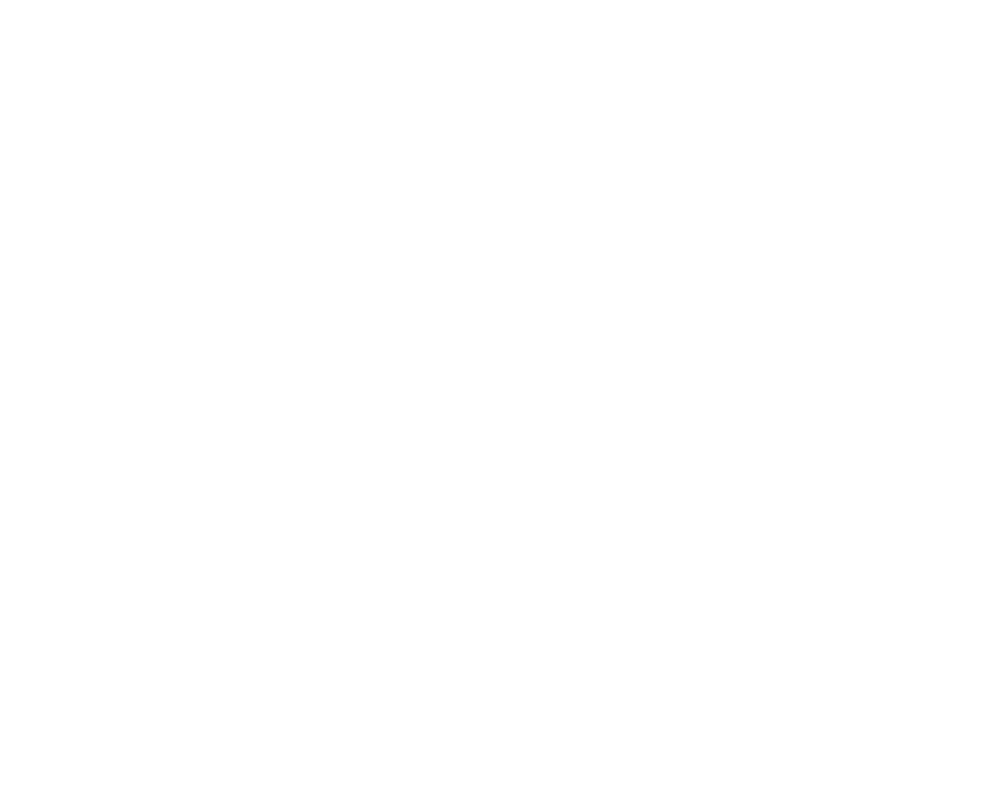
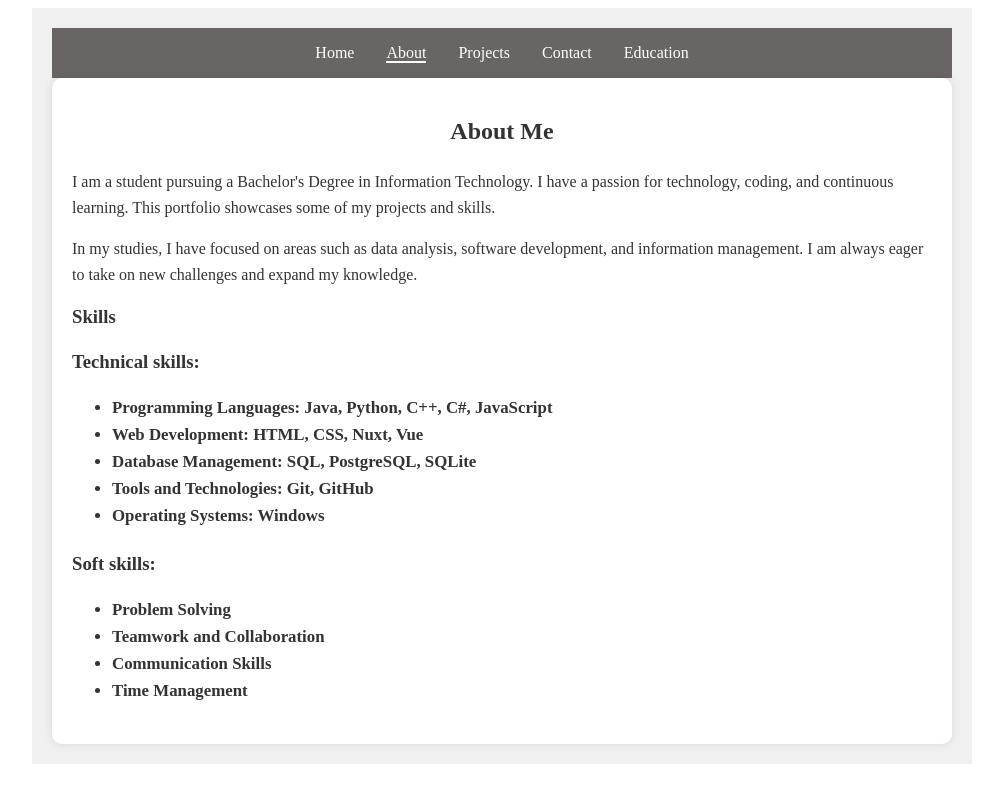
Before and after one commit to JJErasmus-GitHub/virtualcv, a Nuxt app: page /About in a window 1280 px wide. Before the commit this address had no page. Shown: the whole page, without its empty margins (138-1141 px from the left). Built offline with nearby package versions, Linux system fonts and the light colour scheme.

Commit message:
Added About, Projects, Contact and Education pages

```diff
--- /dev/null
+++ b/pages/About.vue
@@ -0,0 +1,90 @@
+<template>
+    <div class="About">
+      <Navbar />
+      <section class="content">
+        <h2>About Me</h2>
+        <p>
+          I am a student pursuing a Bachelor's Degree in Information Technology. I have a passion for technology, coding, and continuous learning. This portfolio showcases some of my projects and skills.
+        </p>
+        <p>
+          In my studies, I have focused on areas such as data analysis, software development, and information management. I am always eager to take on new challenges and expand my knowledge.
+        </p>
+        <h3> Skills
+            <p class="TSkills">
+                Technical skills:
+                <ul>
+                    <li>Programming Languages: Java, Python, C++, C#, JavaScript</li>
+                    <li>Web Development: HTML, CSS, Nuxt, Vue</li>
+                    <li>Database Management: SQL, PostgreSQL, SQLite</li>
+                    <li>Tools and Technologies: Git, GitHub</li>
+                    <li>Operating Systems: Windows</li>
+                </ul>
+            </p>
+
+            <p class="SSkills">
+                Soft skills:
+                <ul>
+                    <li>Problem Solving</li>
+                    <li>Teamwork and Collaboration</li>
+                    <li>Communication Skills</li>
+                    <li>Time Management</li>
+
+                </ul>
+            </p>
+
+        </h3>
+      </section>
+    </div>
+  </template>
+
+  <script>
+  import Navbar from './Navbar.vue'
+
+  export default {
+    components: {
+      Navbar
+    }
+  }
+  </script>
+
+  <style scoped>
+  .About {
+    max-width: 900px;
+    margin: 0 auto;
+    padding: 20px;
+    background-color: #f0f0f0;
+    color: #333;
+  }
+
+  .content {
+    background: #fff;
+    padding: 20px;
+    border-radius: 10px;
+    box-shadow: 0 0 10px rgba(0, 0, 0, 0.1);
+  }
+
+  h2 {
+    text-align: center;
+    margin-bottom: 1em;
+  }
+
+  p {
+    margin-bottom: 1em;
+    line-height: 1.6;
+  }
+
+.h3{
+    margin-bottom: 1em;
+    line-height: 1.6;
+    font-size: 1.5em;
+    font-style: bold;
+}
+li{
+    font-size: 0.9em;
+}
+
+.SSkills, .TSkills{
+    text-align: left;
+}
+
+  </style>
--- /dev/null
+++ b/pages/Contact.vue
@@ -0,0 +1,56 @@
+<template>
+
+
+    <div class="Contact">
+        <Navbar/>
+
+            <section class="content">
+
+                <h2>Contact me</h2>
+                    <p>Email: <a href="mailto:worsteinerasmus@gmail.com">worsteinerasmus@gmail.com</a></p>
+                    <p>LinkedIn: <a href="https://www.linkedin.com/in/hanno-erasmus-709b19295/" target="_blank">Hanno Erasmus</a></p>
+                    <p>GitHub: JJErasmus-GitHub</p>
+                    <p>Phone: 0612346637</p>
+
+            </section>
+
+
+    </div>
+
+
+</template>
+
+
+
+
+<script>
+
+import Navbar from './Navbar.vue'
+
+  export default {
+    components: {
+      Navbar
+    }
+  }
+
+</script>
+
+
+
+
+
+<style>
+
+
+
+.Contact {
+    max-width: 900px;
+    margin: 0 auto;
+    padding: 20px;
+    background-color: #f0f0f0;
+    color: #333;
+}
+
+
+
+</style>
--- /dev/null
+++ b/pages/Education.vue
@@ -0,0 +1,70 @@
+<template>
+
+    <div class="Education">
+        <Navbar/>
+
+        <section class="content">
+            <h1>Education</h1>
+                <p>
+                    Outeniqua Highschool (2017-2021)
+                </p>
+                <p>
+                    North-West University (2022-2024)
+                </p>
+
+        </section>
+
+    </div>
+
+</template>
+
+
+
+
+
+<script>
+
+import Navbar from './Navbar.vue'
+
+  export default {
+    components: {
+      Navbar
+    }
+}
+
+</script>
+
+
+
+
+
+
+
+
+<style>
+
+.Education {
+    max-width: 900px;
+    margin: 0 auto;
+    padding: 20px;
+    background-color: #f0f0f0;
+    color: #333;
+  }
+
+.content{
+    background: #fff;
+    padding: 20px;
+    border-radius: 10px;
+    box-shadow: 0 0 10px rgba(0, 0, 0, 0.1);
+}
+
+h1{
+    text-align: center;
+    margin-bottom: 1em;
+}
+
+p{
+    text-align: center;
+}
+
+</style>
--- a/pages/Navbar.vue
+++ b/pages/Navbar.vue
@@ -4,24 +4,45 @@
         <li class="nav-item">
           <nuxt-link to="/" exact-active-class="active">Home</nuxt-link>
         </li>
+
         <li class="nav-item">
-          <nuxt-link to="/about" exact-active-class="active">About</nuxt-link>
+          <nuxt-link to="/About" exact-active-class="active">About</nuxt-link>
         </li>
+
         <li class="nav-item">
-          <nuxt-link to="/projects" exact-active-class="active">Projects</nuxt-link>
+          <nuxt-link to="/Projects" exact-active-class="active">Projects</nuxt-link>
         </li>
+
         <li class="nav-item">
-          <nuxt-link to="/contact" exact-active-class="active">Contact</nuxt-link>
+          <nuxt-link to="/Contact" exact-active-class="active">Contact</nuxt-link>
         </li>
+
+        <li class="nav-item">
+            <nuxt-link to="/Education" exact-active-class="active">Education</nuxt-link>
+        </li>
+
       </ul>
     </nav>
+
   </template>
+
+
+
+
+
+
+
 
   <script>
   export default {
     name: 'Navbar'
   }
   </script>
+
+
+
+
+
 
   <style scoped>
   .navbar {
--- /dev/null
+++ b/pages/Projects.vue
@@ -0,0 +1,90 @@
+<template>
+    <div class="Projects">
+        <Navbar/>
+        <section class="Titles">
+            <h2>Projects</h2>
+                <div class="project-list">
+                    <div class="project" v-for="project in projects" :key="project.id">
+                        <h3>{{ project.title }}</h3>
+                    </div>
+                </div>
+        </section>
+
+
+
+        <section class="Info">
+            <h2>Info</h2>
+                <div class="project-list">
+                    <div class="project" v-for="project in projects" :key="project.id">
+                        <h3>{{ project.description }}</h3>
+                    </div>
+                </div>
+        </section>
+
+
+
+    </div>
+
+
+</template>
+
+
+
+
+
+
+
+
+<script>
+
+import Navbar from './Navbar.vue';
+
+export default {
+    components: {
+        Navbar
+    },
+    data() {
+      return {
+        projects: [
+          { id: 1, title: 'CMPG 212 Group Project', description: 'Description of project one.' },
+
+
+        ]
+      }
+    }
+  }
+
+</script>
+
+
+
+
+
+
+
+<style>
+
+.Projects{
+    max-width: 900px;
+    margin: 0 auto;
+    padding: 20px;
+    background-color: #f0f0f0;
+    color: #333;
+  }
+
+h2{
+    text-align: center;
+}
+
+.Info, .Titles{
+    text-align: center;
+    margin-top: 2em;
+    background: rgba(189, 183, 183, 0.6);
+    padding: 20px;
+    border-radius: 10px;
+}
+
+
+
+
+</style>
--- a/pages/index.vue
+++ b/pages/index.vue
@@ -1,16 +1,17 @@
 <template>
     <div class="home">
         <Navbar/>
+
             <header class="header">
                 <img src="/assets/CV_image.jpg" alt="Profile Picture" class="profile-picture">
                     <h1 class="name">Hanno Erasmus</h1>
                         <p class="tagline">Aspiring Software Developer</p>
             </header>
 
-      <section class="about">
-        <h2>About Me</h2>
+            <section class="Summary">
+                <h2>A little about me</h2>
                     <p>
-          I am a student pursuing a Bachelor's Degree in Information Science. I have a passion for technology, coding, and continuous learning.
+                        I am a student pursuing a Bachelor's Degree in Information Technology. I have a passion for technology, coding, and continuous learning.
                     </p>
             </section>
 
@@ -19,7 +20,7 @@
                     <div class="project-list">
                         <div class="project" v-for="project in projects" :key="project.id">
                             <h3>{{ project.title }}</h3>
-            <p>{{ project.description }}</p>
+
                         </div>
                     </div>
             </section>
@@ -31,6 +32,13 @@
             </section>
     </div>
   </template>
+
+
+
+
+
+
+
 
   <script>
 
@@ -46,18 +54,26 @@
         projects: [
           { id: 1, title: 'CMPG 212 Group Project', description: 'Description of project one.' },
 
-          // Add more projects here
+
         ]
       }
     }
   }
   </script>
 
+
+
+
+
+
+
+
   <style scoped>
   .home {
-    max-width: 800px;
+    max-width: 900px;
     margin: 0 auto;
     padding: 20px;
+    justify-content: center;
   }
 
   .header {
@@ -68,6 +84,7 @@
     border-radius: 50%;
     width: 150px;
     height: 150px;
+    padding: 10px;
   }
 
   .name {
@@ -79,8 +96,11 @@
     color: #777;
   }
 
-  .about, .projects, .contact {
+  .Summary, .projects, .contact {
     margin-top: 2em;
+    background: rgba(95, 94, 94, 0.6);
+    padding: 20px;
+    border-radius: 10px;
   }
 
   .project-list {
@@ -92,10 +112,11 @@
     border: 1px solid #ccc;
     padding: 1em;
     margin-bottom: 1em;
+    background: rgba(255, 255, 255, 0.7);
   }
 
   a {
-    color: #007bff;
+    color: #47688b;
     text-decoration: none;
   }
 
```
Lines whose indentation alone changed are shown as unchanged.
